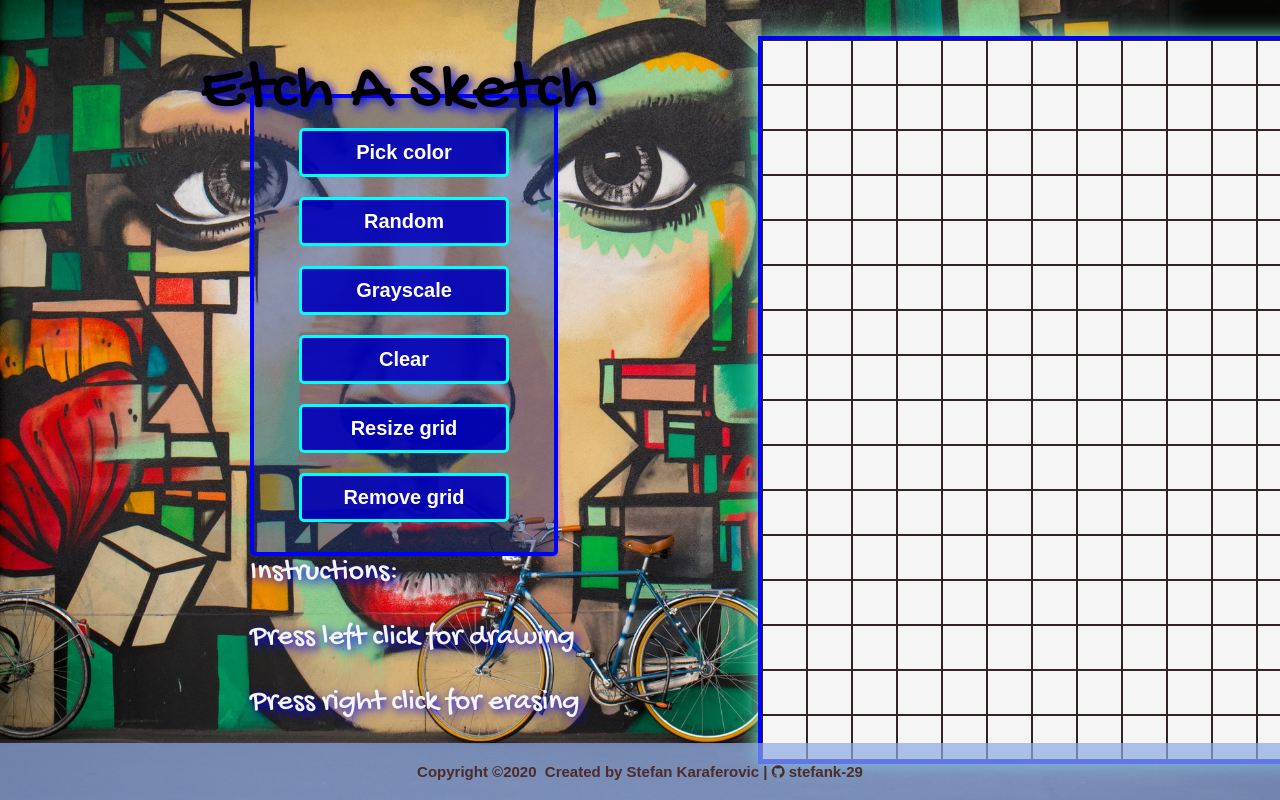
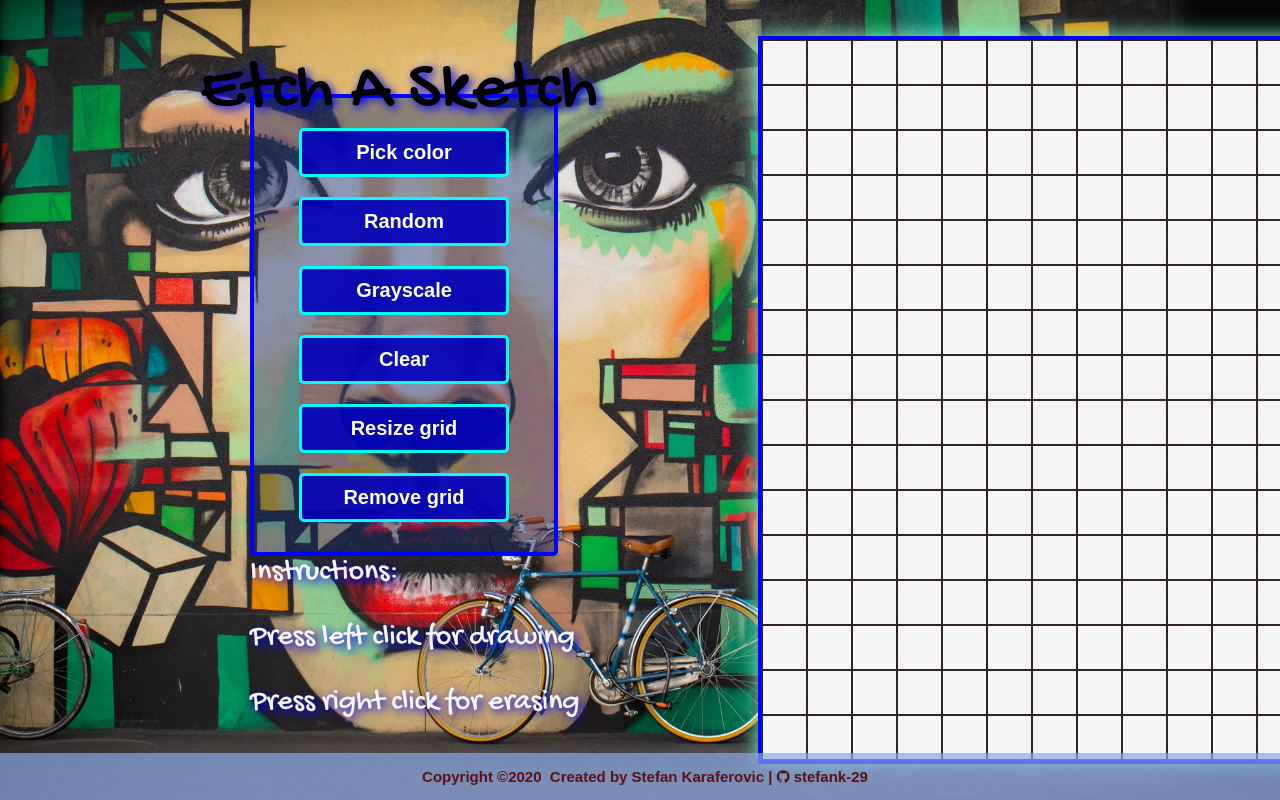
Before and after one commit to stefank-29/ETCH-A-SKETCH, a plain HTML site: page index.html in a window 1280 px wide. Drawn offline with Linux system fonts and the light colour scheme.

Commit message:
Footer updated

```diff
--- a/css/styles.css
+++ b/css/styles.css
@@ -136,27 +136,25 @@ button{
     font-weight: 500;
 
 }
-footer{
+footer div{
     display: block;
-    position: absolute;
+    position: fixed;
+    bottom: 0;
     left: 0;
-    bottom: 0;
     width: 100%;
     height: auto;
-    padding-top: 5px;
-    padding-bottom: 5px;
-    box-sizing: border-box;
+    padding: 15px 5px;
+    text-align: center;
     font-size: 15px;
     font-family: sans-serif;
-    text-align: center;
-    color: rgb(75, 43, 43);
+    color: rgb(90, 18, 18);
+    font-weight: 800;
     background-color: rgba(138, 169, 228, 0.7);
-    font-weight: 800;
 }
 
 footer a{
     text-decoration: none;
-    color: rgb(75, 43, 43);
+    color: rgb(90, 18, 18);
 }
 footer a:hover{
     text-decoration: underline;
--- a/index.html
+++ b/index.html
@@ -48,9 +48,8 @@
   </div>
   <footer>
     <div>
-        <p>Copyright &copy;<script>document.write(new Date().getFullYear());</script>&nbsp;&nbsp;Created by Stefan Karaferovic
-           | <i class="fa fa-github"></i> <a href="https://github.com/stefank-29" target="_blank">stefank-29</a></p>
-
+      Copyright &copy;<script>document.write(new Date().getFullYear());</script>&nbsp;&nbsp;Created by Stefan Karaferovic
+         | <i class="fa fa-github"></i> <a href="https://github.com/stefank-29" target="_blank">stefank-29</a>
     </div>
 
   </footer>
```
